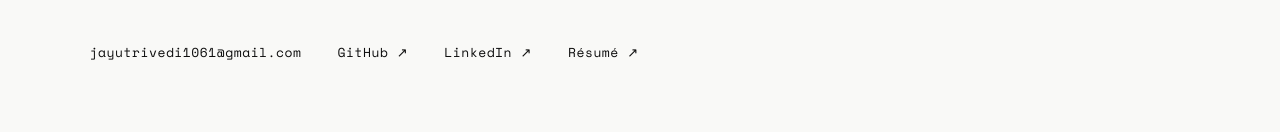
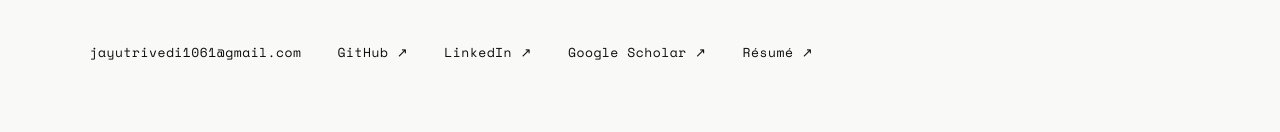
Before and after one commit to JayUT10/JayUT10.github.io, a plain HTML site: page index.html in a window 1280 px wide. Shown: the part 5742-5874 px from the top of the page. Drawn offline with nearby package versions, Linux system fonts and the light colour scheme.

Commit message:
Add Google Scholar link to contact section
Co-Authored-By: Claude Sonnet 5 <noreply@anthropic.com>

```diff
--- a/index.html
+++ b/index.html
@@ -546,6 +546,7 @@
     <button class="clink copy-email" type="button" data-email="jayutrivedi1061@gmail.com">jayutrivedi1061@gmail.com</button>
     <a class="clink" href="https://github.com/JayUT10" target="_blank" rel="noopener">GitHub ↗</a>
     <a class="clink" href="https://www.linkedin.com/in/jay-trivedi-31a61a2b4" target="_blank" rel="noopener">LinkedIn ↗</a>
+    <a class="clink" href="https://scholar.google.com/citations?hl=en&user=iy8DEZAAAAAJ" target="_blank" rel="noopener">Google Scholar ↗</a>
     <a class="clink" href="Jay_Trivedi_CV.pdf" target="_blank" rel="noopener">Résumé ↗</a>
   </div>
 </section>
```
